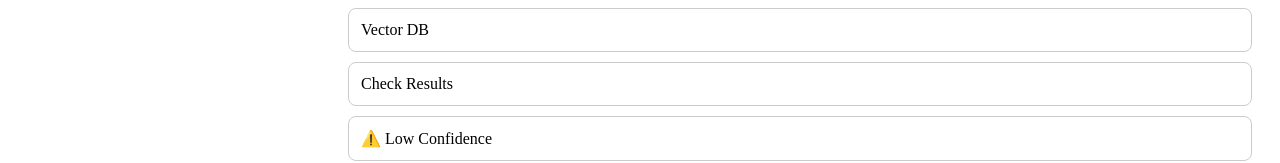
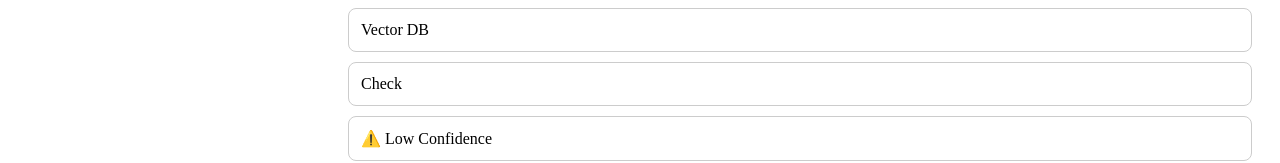
Before and after one commit to rjalaparthi/backend-request-flow, a React (Vite) app: page / in a window 1280 px wide. Shown: the part 452-615 px from the top of the page. Built offline with nearby package versions, Linux system fonts and the light colour scheme.

Commit message:
Refactor Node labels for clarity

```diff
--- a/src/App.jsx
+++ b/src/App.jsx
@@ -146,7 +146,7 @@ export default function App() {
 
       {/* RIGHT PANEL */}
       <div className="right">
-       <Node label="Client" active={activeSet.has("client")} direction={current.direction} />
+<Node label="Client" active={activeSet.has("client")} direction={current.direction} />
 <Node label="DNS" active={activeSet.has("dns")} direction={current.direction} />
 <Node label="Load Balancer" active={activeSet.has("lb")} direction={current.direction} />
 <Node label="Gateway" active={activeSet.has("gateway")} direction={current.direction} />
@@ -154,21 +154,16 @@ export default function App() {
 <Node label="Controller" active={activeSet.has("controller")} direction={current.direction} />
 <Node label="Service" active={activeSet.has("service")} direction={current.direction} />
 
-{/* 🔥 RAG PIPELINE */}
 <Node label="Embedding" active={activeSet.has("embedding")} direction={current.direction} />
 <Node label="Vector DB" active={activeSet.has("vectordb")} direction={current.direction} />
 
-{/* 🔍 DECISION */}
-<Node label="Check Results" active={activeSet.has("check")} direction={current.direction} />
+<Node label="Check" active={activeSet.has("check")} direction={current.direction} />
 
-{/* ⚠️ FAILURE PATH */}
 <Node label="⚠️ Low Confidence" active={activeSet.has("warning")} direction={current.direction} />
 <Node label="🔁 Retry" active={activeSet.has("retry")} direction={current.direction} />
 
-{/* 🤖 AI */}
 <Node label="LLM" active={activeSet.has("llm")} direction={current.direction} />
 
-{/* ✅ / 🚫 RESPONSE */}
 <Node label="✅ Success" active={activeSet.has("success")} direction={current.direction} />
 <Node label="🚫 Fallback" active={activeSet.has("fallback")} direction={current.direction} />
       </div>
```
